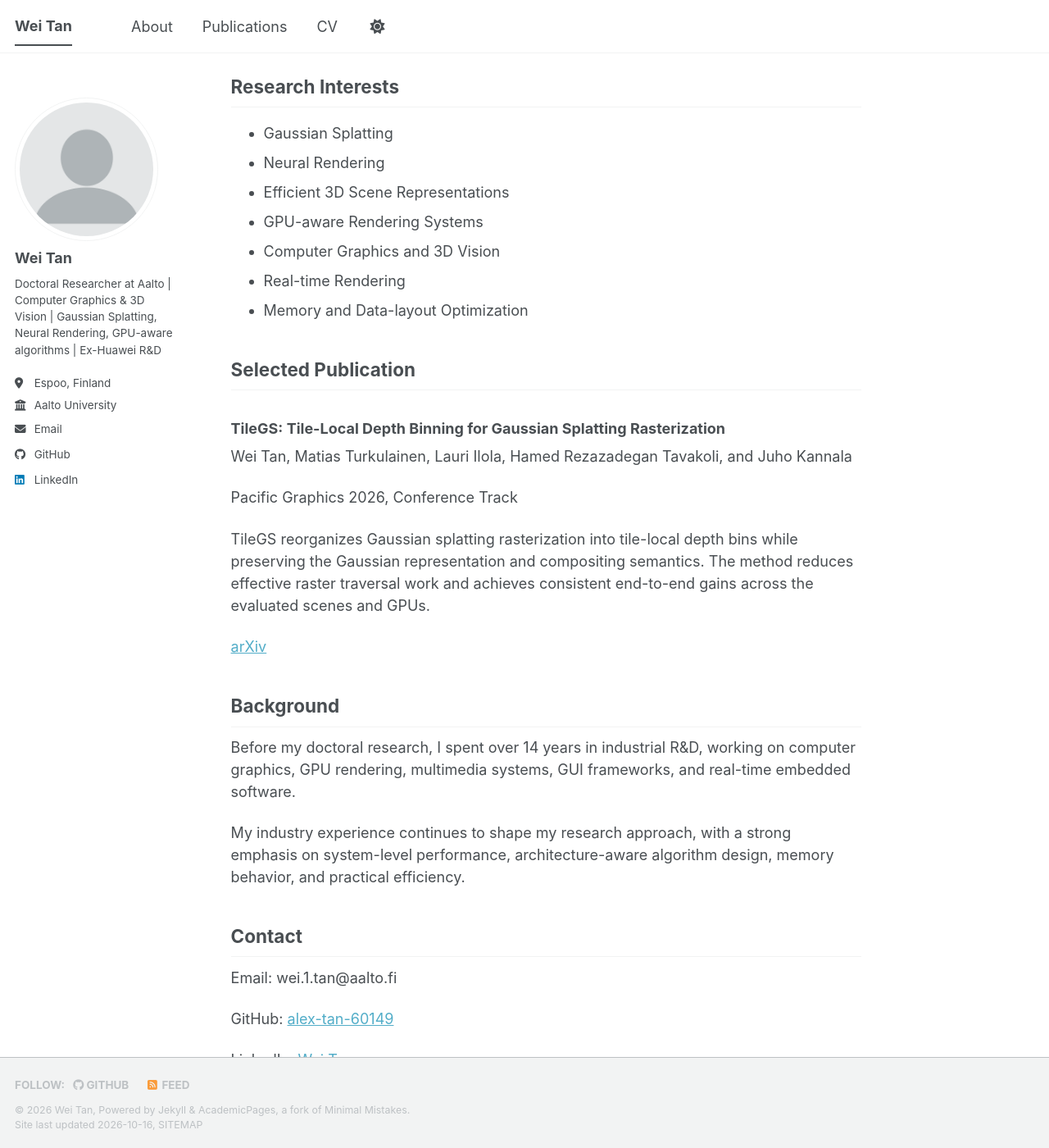
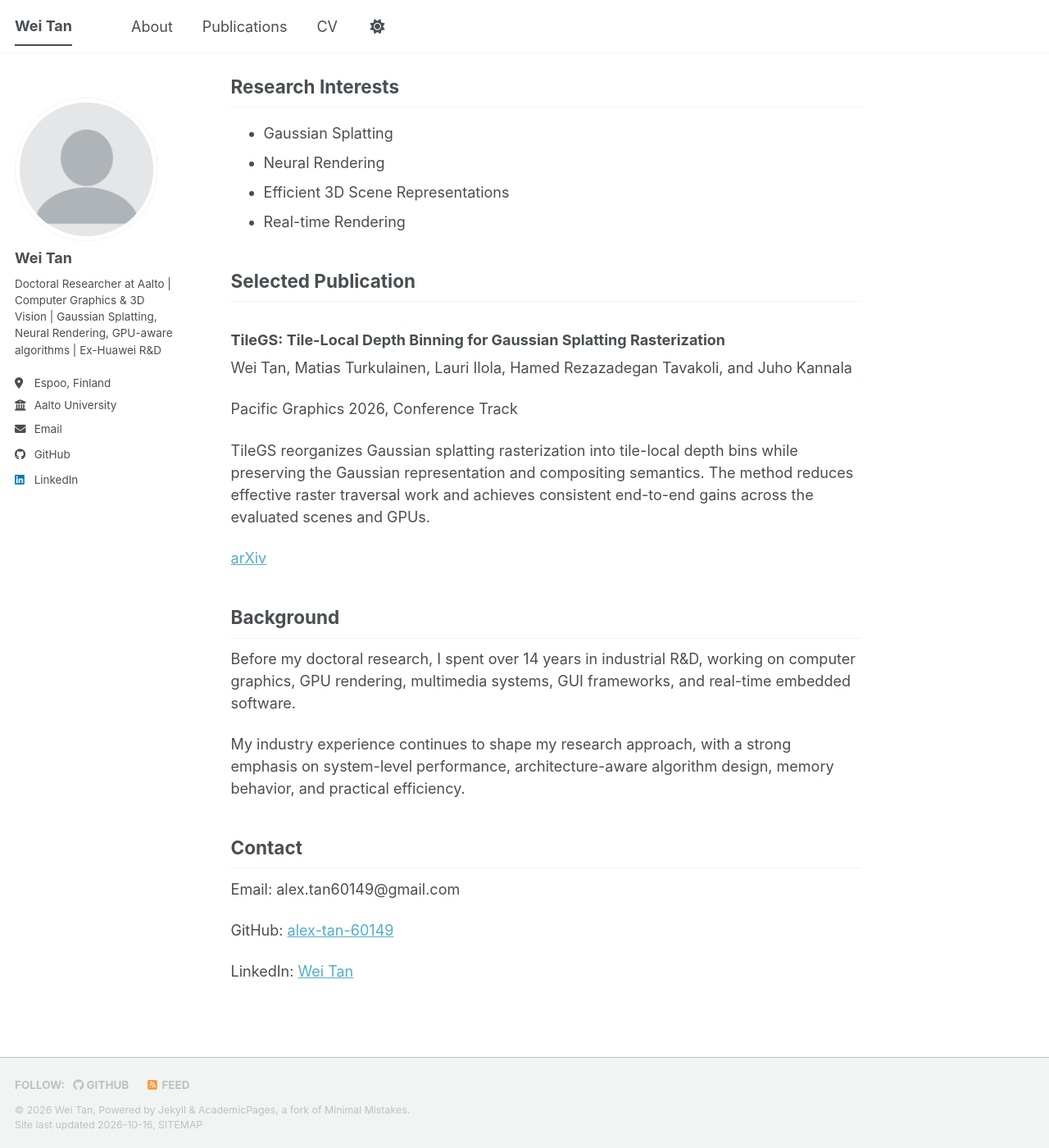
Before and after one commit to alex-tan-60149/alex-tan-60149.github.io, a Jekyll site: the page built from _pages/about.md, in a window 1280 px wide and 1400 px high, scrolled down 413 px. Shown: the whole window at 82% size. Built offline with Jekyll 4.4.1, drawn with Linux system fonts in a browser that asks for light colours; a style sheet for code colours, icons or effects is not loaded.

Commit message:
Revise contact email and update research topics
Updated contact email and removed some topics from the list.

```diff
--- a/_pages/about.md
+++ b/_pages/about.md
@@ -18,10 +18,7 @@ Before returning to academia, I spent more than 14 years at Huawei in graphics a
 - Gaussian Splatting
 - Neural Rendering
 - Efficient 3D Scene Representations
-- GPU-aware Rendering Systems
-- Computer Graphics and 3D Vision
 - Real-time Rendering
-- Memory and Data-layout Optimization
 
 ## Selected Publication
 
@@ -43,7 +40,7 @@ My industry experience continues to shape my research approach, with a strong em
 
 ## Contact
 
-Email: wei.1.tan@aalto.fi
+Email: alex.tan60149@gmail.com
 
 GitHub: [alex-tan-60149](https://github.com/alex-tan-60149)
 
```
